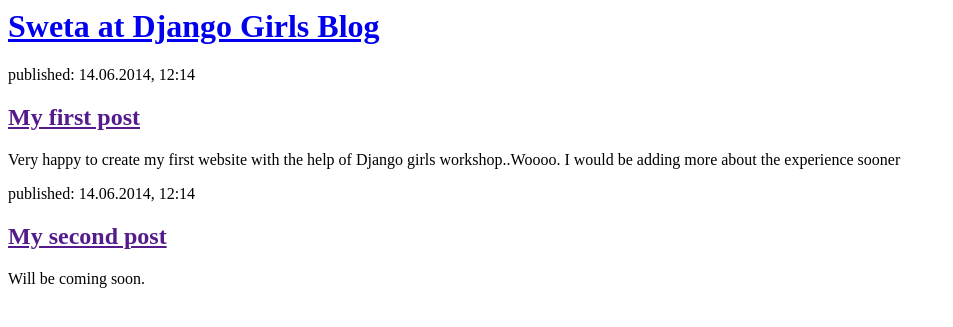
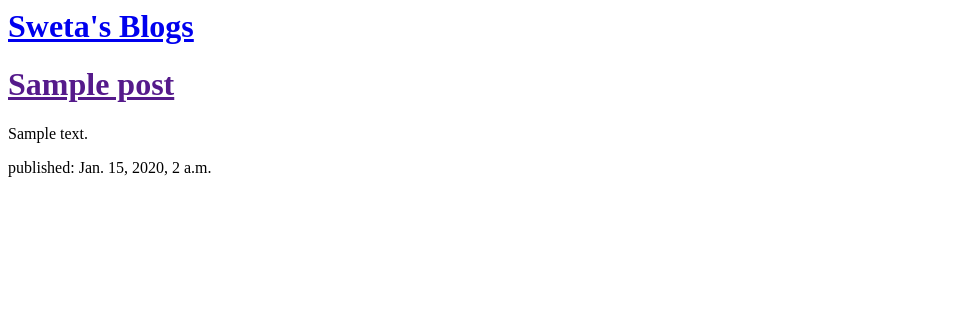
Before and after one commit to swetabj/my-new-blog, a Django app: template blog/templates/blog/post_list.html in a window 1280 px wide. Shown: the top 327 px of the page, without its empty margins (0-953 px from the left). Run offline with Django 3.2, Linux system fonts and the light colour scheme; the template is opened without the code that fills it: values that come from a table or form of the project are taken from there, others are empty; tables that the repository leaves empty hold one stand-in row (values such as "Sample post").

Commit message:
Getting the contents from the admin site and updating in my website

```diff
--- a/blog/templates/blog/post_list.html
+++ b/blog/templates/blog/post_list.html
@@ -4,19 +4,14 @@
     </head>
     <body>
         <div>
-            <h1><a href="/">Sweta at Django Girls Blog</a></h1>
+            <h1><a href="/">Sweta's Blogs</a></h1>
         </div>
-
-        <div>
-            <p>published: 14.06.2014, 12:14</p>
-            <h2><a href="">My first post</a></h2>
-            <p>Very happy to create my first website with the help of Django girls workshop..Woooo. I would be adding more about the experience sooner</p>
-        </div>
-
-        <div>
-            <p>published: 14.06.2014, 12:14</p>
-            <h2><a href="">My second post</a></h2>
-            <p>Will be coming soon.</p>
-        </div>
+        {% for post in posts %}
+            <div>
+                <h1><a href="">{{ post.title }}</a></h1>
+                <p>{{ post.text|linebreaksbr }}</p>
+                <p>published: {{ post.published_date }}</p>
+            </div>
+        {% endfor %}
     </body>
 </html>
```
Also changed, not shown: blog/views.py (+7 -1 lines).
